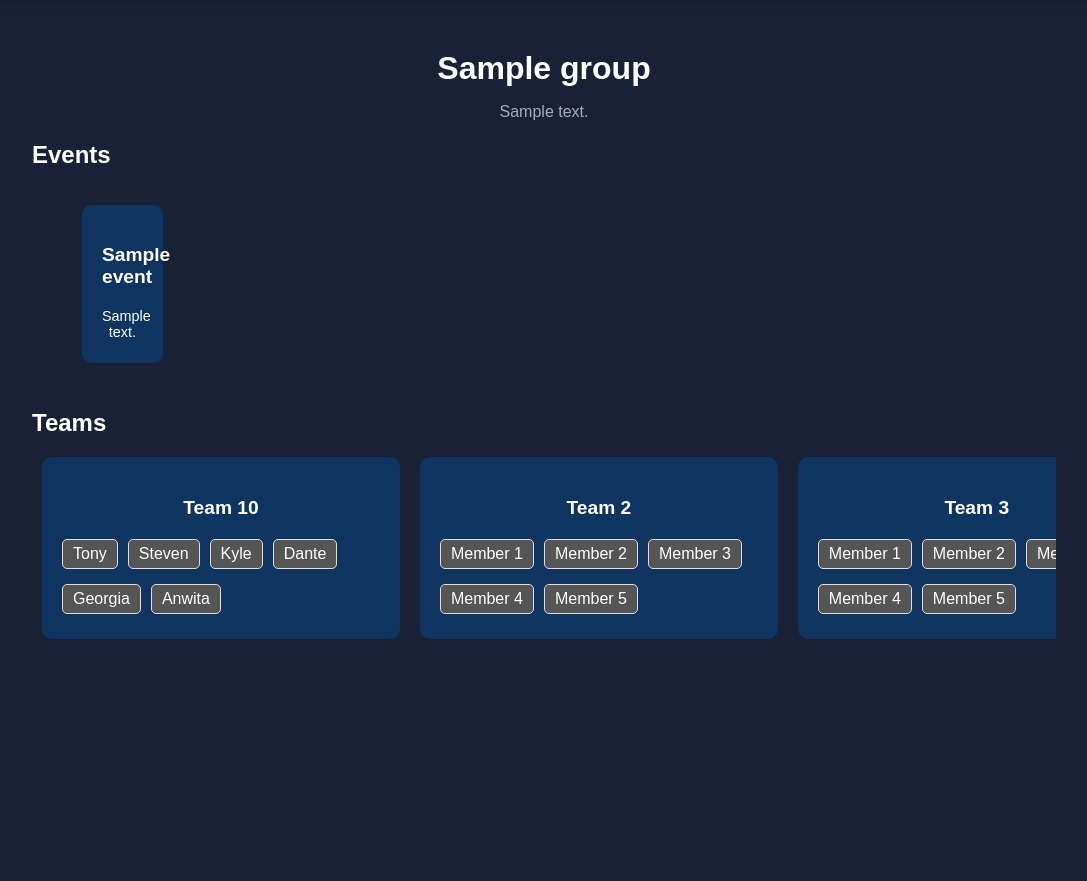
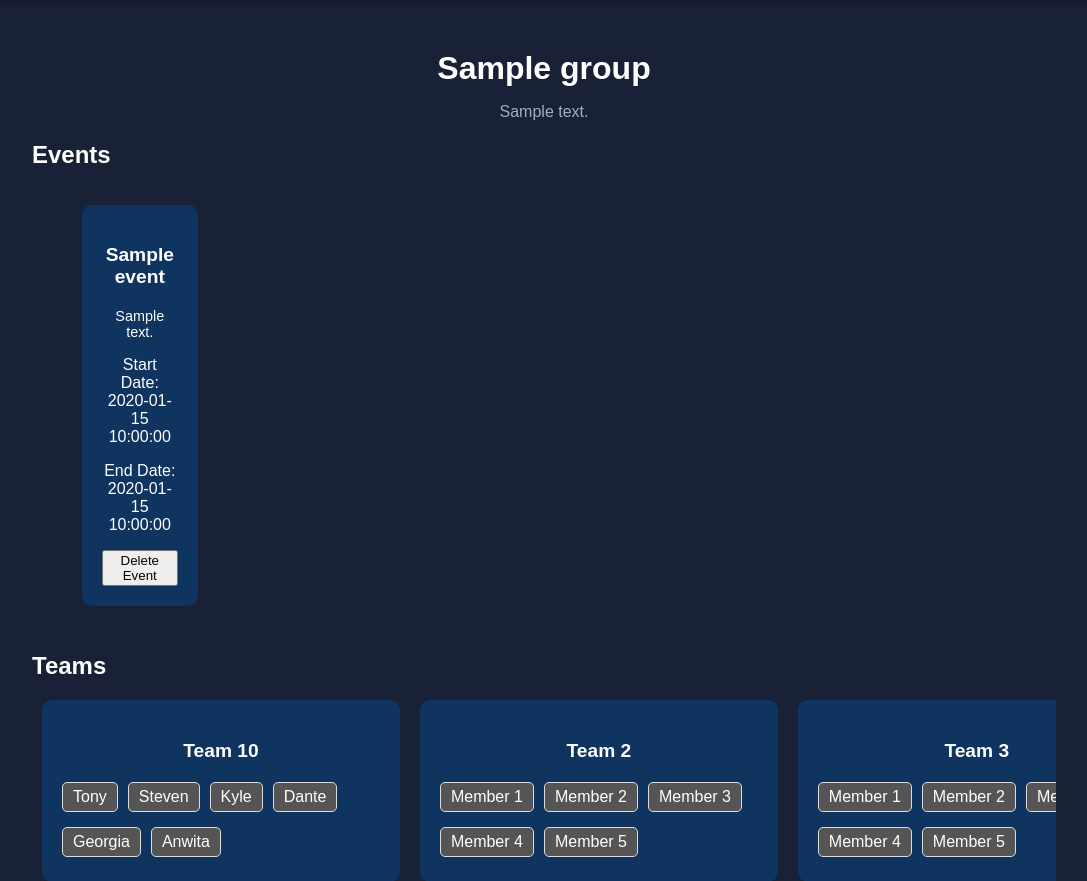
Before and after one commit to stevenjknaack/team-scheduler, a Flask app: template templates/group.html in a window 1280 px wide. Shown: the part 93-974 px from the top of the page, without its empty margins (96-1183 px from the left). Before the commit the page ends 732 px from the top, so only its background shows below. Run offline with Flask 3, Linux system fonts and the light colour scheme; the template is opened without the code that fills it: most values are stand-ins (such as "Sample title", 1, 10 or a date in 2020); parts of the project's set-up code (start-up, migrations or seed data) failed here and were passed over.

Commit message:
just some cleaning up of the code

```diff
--- a/static/scripts/group.js
+++ b/static/scripts/group.js
@@ -134,16 +134,18 @@ document.addEventListener('DOMContentLoaded', (event) => {
             }
         }
     };
+    // This handles the button click for creating event.
     var createGroupEventBtn = document.getElementById('createGroupEventButton');
+    // Check that the Button is there and recognized by the program
     if (createGroupEventBtn) {
         createGroupEventBtn.addEventListener('click', function () {
             // Extract the group ID from the current URL
             var currentUrl = window.location.href;
+            // Extract from the url 'group/id' (localhost:6969/group/id)
             var groupIdMatch = currentUrl.match(/\/group\/(\d+)/);
-
+            // Make sure that there is an element there and that there is an id element
             if (groupIdMatch && groupIdMatch[1]) {
                 var group_id = groupIdMatch[1];
-
                 // Redirect to create-event with the extracted group ID
                 window.location.href = `/create-event/${group_id}?type=group`;
             } else {
@@ -152,6 +154,37 @@ document.addEventListener('DOMContentLoaded', (event) => {
             }
         });
     }
+    /*document.querySelectorAll(".delete-event-btn").forEach(function(btn) {
+        btn.addEventListener("click", function() {
+            var eventId = this.getAttribute("data-event-id");
+            delete_event(eventId);
+        });
+    });*/
+    document.querySelectorAll(".delete-event-btn").forEach(function(btn) {
+        btn.addEventListener("click", function() {
+            var eventId = this.getAttribute("data-event-id");
+            // Make an AJAX request to the delete event endpoint
+            fetch(`/delete-event/${eventId}`, {
+                method: 'DELETE',
+                headers: {
+                    'Content-Type': 'application/json'
+
+                },
+            })
+            .then(response => response.json())
+            .then(data => {
+                // Handle the response from the server
+                if (data.status === 'success') {
+                    console.log('Event deleted successfully');
+                } else {
+                    console.error('Failed to delete event:', data.message);
+                }
+            })
+            .catch(error => {
+                console.error('Error:', error);
+            });
+        });
+    });
 
     // Had to name it like this because of HTML. TODO: Change HTML and JS to have better representation of buttons
     var createTeamEventBtn = document.getElementById('createTeamEventButton');
--- a/static/styles/group.css
+++ b/static/styles/group.css
@@ -303,6 +303,11 @@ input[type="text"] {
     background-color: #e2e2e2; /* Slightly darker shade on hover for visual feedback */
 }
 
+.btn-container, .switch-container {
+    display: flex;
+    justify-content: center; /* Centers the content horizontally */
+    margin-top: 15px;
+}
 
 .team-members {
     display: flex; /* Use flexbox to layout team member names */
--- a/templates/group.html
+++ b/templates/group.html
@@ -59,6 +59,11 @@
                                         <div class="event-members">
                                             <p>{{ event.description }}</p>
                                         </div>
+                                        <div class="event-dates">
+                                            <p>Start Date: {{ event.start_date }}</p>
+                                            <p>End Date: {{ event.end_date }}</p>
+                                        </div>
+                                        <button class="delete-event-btn" data-event-id="{{ event.id }}">Delete Event</button>
                                     </div>
                                 {% endfor %}
                             </div>
--- a/templates/home.html
+++ b/templates/home.html
@@ -69,12 +69,11 @@
             <!-- Box to display the groups -->
             {% for group in user_groups %}
             <div class="group {% if group.memberships[0].role == 'owner' %}admin-group{% else %}participant-group{% endif %}" data-group-url="{{ url_for('groups.group_page', group_id=group.id) }}" data-group-id="{{ group.id }}">
-                <!-- Update the logic here based on the user's role -->
                 <h2>{{ group.name }}</h2>
                 <p>Members: {{ group.memberships | length }}</p>
                 <p>group ID: {{ group.id }}</p>
             </div>
-        {% endfor %}
+            {% endfor %}
             <!-- Box to display the events -->
             <div class="events-box">
                 <h1>EVENTS</h1>
```
Also changed, not shown: backend/blueprints/groups.py (+20 -16 lines).
